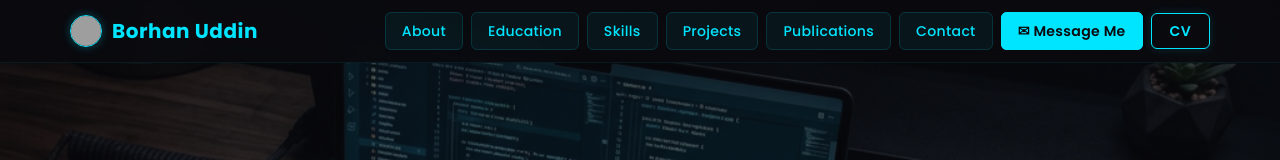
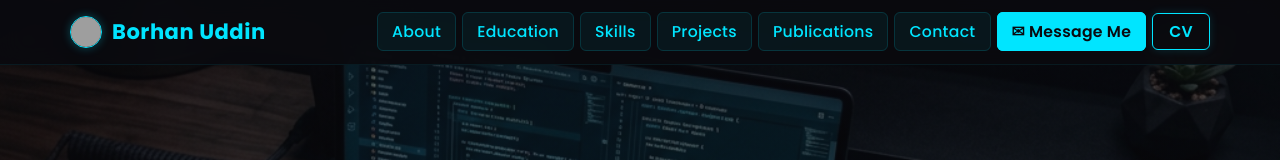
Before and after one commit to borhanuddin08/borhanuddin08.github.io, a plain HTML site: page index.html in a window 1280 px wide. Shown: the top 160 px of the page. Drawn offline with Linux system fonts and the light colour scheme; grey boxes are pictures that could not be loaded.

Commit message:
Increase navbar font size to 0.98rem for better readability

```diff
--- a/styles.css
+++ b/styles.css
@@ -68,7 +68,7 @@ a {
 
 .nav-brand {
     font-weight: 700;
-    font-size: 1.25rem;
+    font-size: 1.32rem;
     color: var(--primary);
     letter-spacing: 0.5px;
     display: inline-flex;
@@ -97,13 +97,13 @@ a {
     list-style: none;
     display: flex;
     align-items: center;
-    gap: 8px;
+    gap: 6px;
 }
 
 .nav-links li a {
-    padding: 8px 16px;
+    padding: 8px 14px;
     border-radius: 6px;
-    font-size: 0.88rem;
+    font-size: 0.98rem;
     font-weight: 500;
     color: var(--primary);
     background: rgba(0, 229, 255, 0.06);
@@ -136,7 +136,8 @@ a {
     border: 1.5px solid var(--primary) !important;
     color: var(--primary) !important;
     font-weight: 600 !important;
-    padding: 7px 18px !important;
+    padding: 7px 16px !important;
+    font-size: 0.98rem !important;
     border-radius: 6px !important;
     letter-spacing: 0.5px;
     box-shadow: 0 0 10px rgba(0, 229, 255, 0.15);
```
